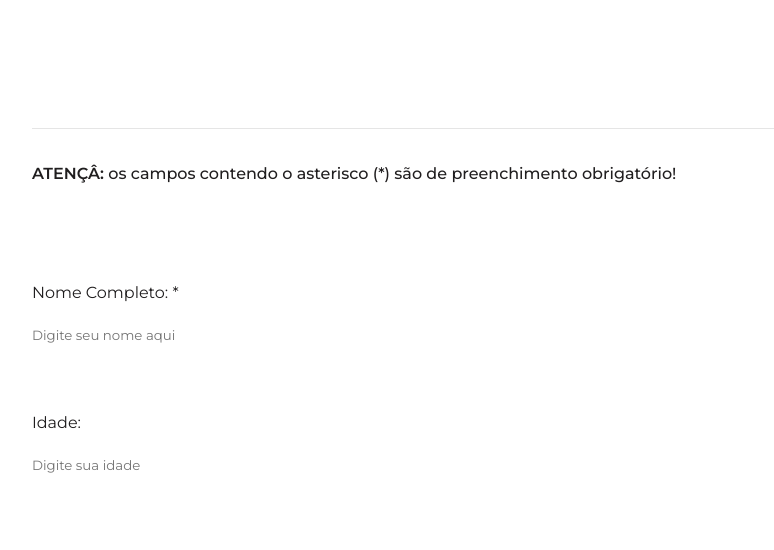
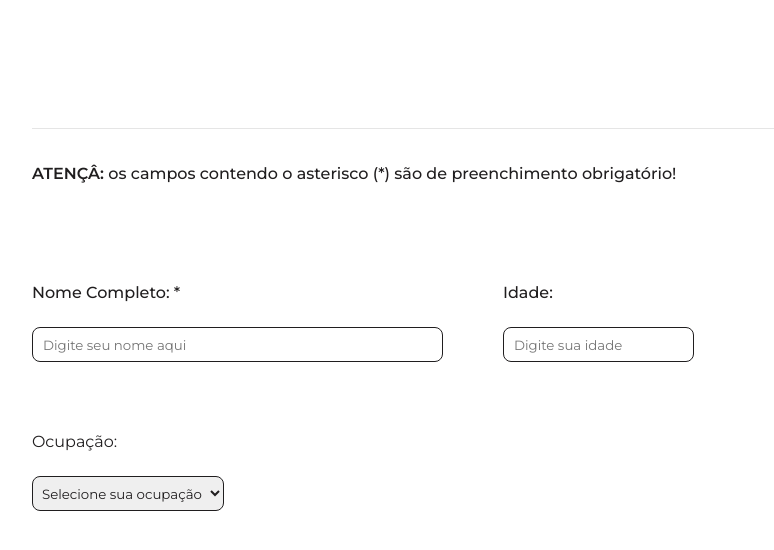
Before and after one commit to levilimas/SimpleFormLetsDev, a plain HTML site: page index.html in a window 1280 px wide. Shown: the part 646-1196 px from the top of the page, without its empty margins (197-971 px from the left). Drawn offline with Linux system fonts and the light colour scheme.

Commit message:
criado label select ocupação

```diff
--- a/index.html
+++ b/index.html
@@ -33,8 +33,21 @@
                         <input type="number" name="idade" placeholder="Digite sua idade">
                     </div>
                 </div>
+                <div class="row">
+                    <div class="column-input select">
+                        <label">Ocupação:</label>
+                        <select name="ocupacao">
+                            <option>Selecione sua ocupação</option>
+                            <option>Esudante</option>
+                            <option>Trabalhador CLT</option>
+                            <option>Trabalhador PJ</option>
+                            <option>Autônomo</option>
+                            <option>Outros</option>
+                        </select>
+                    </div>
+                </div>
             </form>
         </div>
         <script src="./script.js"></script>
     </body>
-</html>
+    </html>
--- a/styles.css
+++ b/styles.css
@@ -41,6 +41,7 @@ body {
 
 #container img {
   margin: 50px;
+  border-radius: 8px;
 }
 
 #container hr {
@@ -72,3 +73,36 @@ form div.column-input {
   gap: 25px;
   margin-bottom: 70px;
 }
+
+form label {
+  font-weight: 500;
+}
+
+.column-input input[type="text"],
+input[type="number"],
+input[type="submit"],
+select, textarea, button {
+  border: 1px solid #201e1f;
+  padding: 10px;
+  height: 35px;
+  border-radius: 8px;
+}
+
+form .row {
+  display: flex;
+  width: 100%;
+  gap: 60px;
+}
+
+.column-input.input-text {
+  width: 50%;
+}
+
+.column-input.select {
+  width: 30%;
+}
+
+.column-input.select select {
+  padding: 0 5px;
+  margin: 25px 0;
+}
```
